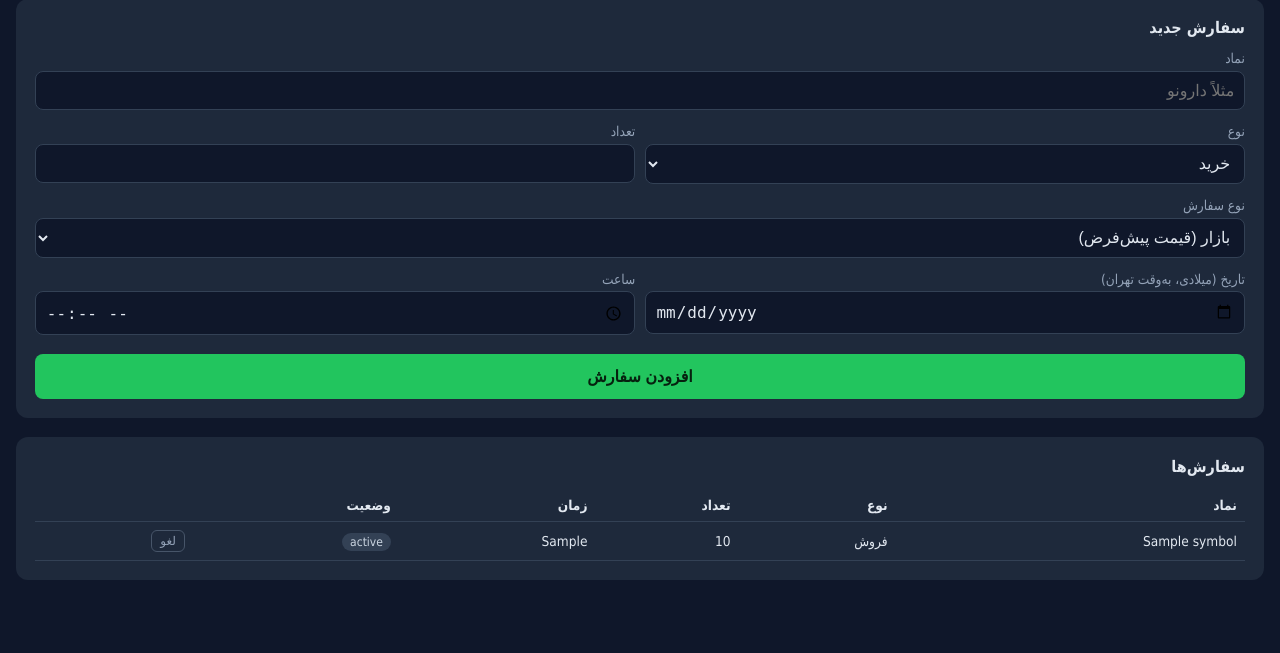
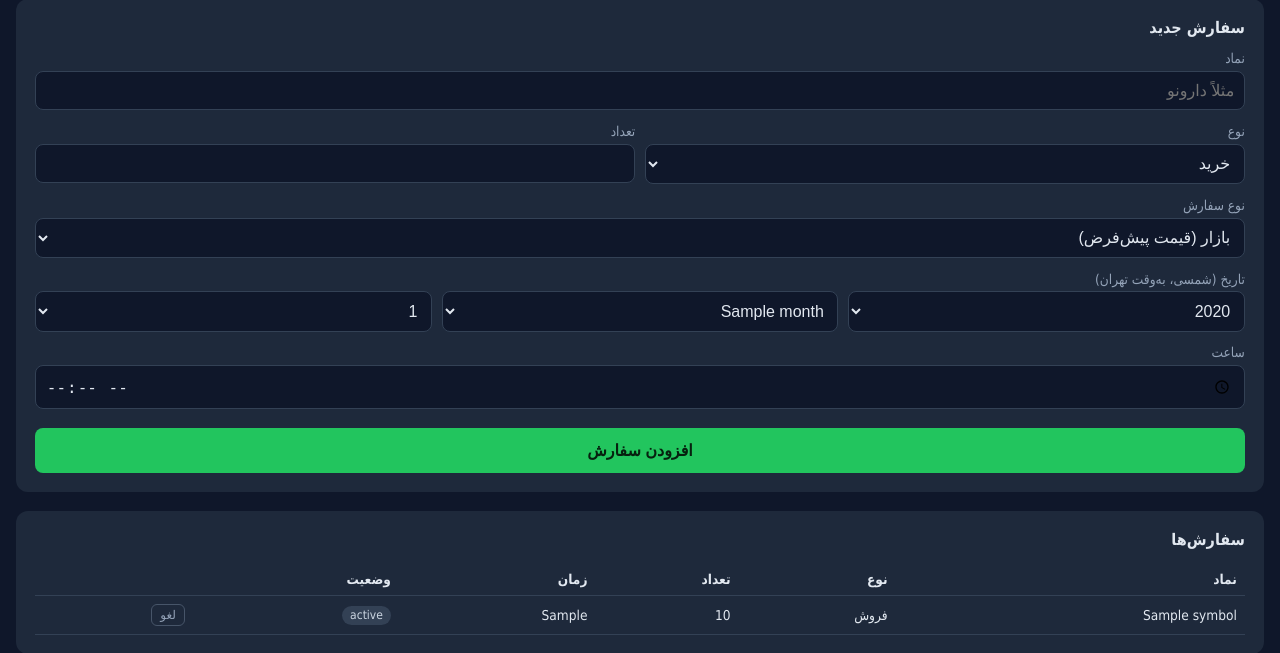
Before and after one commit to aga074974-cmd/Bot-tread, a FastAPI app: template panel/templates/dashboard.html in a window 1280 px wide. Shown: the part 82-735 px from the top of the page. Run offline with FastAPI, Linux system fonts and the light colour scheme; the template is opened without the code that fills it: most values are stand-ins (such as "Sample title", 1, 10 or a date in 2020); parts of the project's set-up code (start-up, migrations or seed data) failed here and were passed over.

Commit message:
Switch panel's order date input to Jalali (Shamsi)
Replace the Gregorian HTML date picker with year/month/day dropdowns
in Jalali calendar, converted server-side to Gregorian via jdatetime
before scheduling. The order list also displays each order's date in
Jalali for consistency.

```diff
--- /dev/null
+++ b/panel/jalali.py
@@ -0,0 +1,25 @@
+from __future__ import annotations
+
+from datetime import date, datetime
+
+import jdatetime
+
+PERSIAN_MONTHS = [
+    "فروردین", "اردیبهشت", "خرداد", "تیر", "مرداد", "شهریور",
+    "مهر", "آبان", "آذر", "دی", "بهمن", "اسفند",
+]
+
+
+def jalali_to_gregorian_str(year: int, month: int, day: int) -> str:
+    """Raises ValueError for an invalid Jalali date (e.g. day 31 in a 30-day month)."""
+    g = jdatetime.date(year, month, day).togregorian()
+    return g.strftime("%Y-%m-%d")
+
+
+def to_jalali_str(dt: datetime | date) -> str:
+    j = jdatetime.date.fromgregorian(date=dt.date() if isinstance(dt, datetime) else dt)
+    return f"{j.year}-{j.month:02d}-{j.day:02d} ({PERSIAN_MONTHS[j.month - 1]})"
+
+
+def current_jalali_year() -> int:
+    return jdatetime.date.today().year
--- a/panel/main.py
+++ b/panel/main.py
@@ -16,6 +16,7 @@ from bot.logging_setup import setup_logging
 from bot.models import Order, OrderStatus, OrderType, Side
 from bot.scheduler import run_order
 from panel.db import OrderStore
+from panel.jalali import PERSIAN_MONTHS, current_jalali_year, jalali_to_gregorian_str, to_jalali_str
 
 log = logging.getLogger(__name__)
 
@@ -115,7 +116,7 @@ async def dashboard(request: Request):
         scheduled_at = r["scheduled_at"]
         try:
             local = parse_tehran_datetime(scheduled_at[:16].replace("T", " "))
-            scheduled_at_local = local.strftime("%Y-%m-%d %H:%M")
+            scheduled_at_local = f"{to_jalali_str(local)} {local.strftime('%H:%M')}"
         except ValueError:
             scheduled_at_local = scheduled_at
         orders.append(
@@ -133,10 +134,17 @@ async def dashboard(request: Request):
 
     flash = request.session.pop("flash", None)
     flash_error = request.session.pop("flash_error", False)
+    current_year = current_jalali_year()
     return templates.TemplateResponse(
         request,
         "dashboard.html",
-        {"orders": orders, "flash": flash, "flash_error": flash_error},
+        {
+            "orders": orders,
+            "flash": flash,
+            "flash_error": flash_error,
+            "months": list(enumerate(PERSIAN_MONTHS, start=1)),
+            "years": [current_year, current_year + 1],
+        },
     )
 
 
@@ -148,13 +156,16 @@ async def create_order(
     quantity: int = Form(...),
     order_type: str = Form(...),
     price: int | None = Form(None),
-    date: str = Form(...),
+    jalali_year: int = Form(...),
+    jalali_month: int = Form(...),
+    jalali_day: int = Form(...),
     time: str = Form(...),
 ):
     if not require_auth(request):
         return RedirectResponse("/login", status_code=303)
 
     try:
+        date = jalali_to_gregorian_str(jalali_year, jalali_month, jalali_day)
         scheduled_at = parse_tehran_datetime(f"{date} {time}")
         order = Order(
             symbol=symbol.strip(),
@@ -171,7 +182,7 @@ async def create_order(
 
     await store.insert(order)
     schedule(order)
-    request.session["flash"] = f"سفارش {order.symbol} برای {scheduled_at.strftime('%Y-%m-%d %H:%M')} ثبت شد."
+    request.session["flash"] = f"سفارش {order.symbol} برای {to_jalali_str(scheduled_at)} {scheduled_at.strftime('%H:%M')} ثبت شد."
     return RedirectResponse("/", status_code=303)
 
 
--- a/panel/templates/dashboard.html
+++ b/panel/templates/dashboard.html
@@ -73,16 +73,33 @@
       </div>
     </div>
 
+    <label>تاریخ (شمسی، به‌وقت تهران)</label>
     <div class="row">
       <div>
-        <label>تاریخ (میلادی، به‌وقت تهران)</label>
-        <input type="date" name="date" required>
+        <select name="jalali_year">
+          {% for y in years %}
+          <option value="{{ y }}">{{ y }}</option>
+          {% endfor %}
+        </select>
       </div>
       <div>
-        <label>ساعت</label>
-        <input type="time" name="time" required>
+        <select name="jalali_month">
+          {% for num, name in months %}
+          <option value="{{ num }}">{{ name }}</option>
+          {% endfor %}
+        </select>
+      </div>
+      <div>
+        <select name="jalali_day">
+          {% for d in range(1, 32) %}
+          <option value="{{ d }}">{{ d }}</option>
+          {% endfor %}
+        </select>
       </div>
     </div>
+
+    <label>ساعت</label>
+    <input type="time" name="time" required>
 
     <button class="submit" type="submit">افزودن سفارش</button>
   </form>
--- a/requirements.txt
+++ b/requirements.txt
@@ -7,3 +7,4 @@ uvicorn>=0.30
 jinja2>=3.1
 python-multipart>=0.0.9
 itsdangerous>=2.2
+jdatetime>=5.0
```
